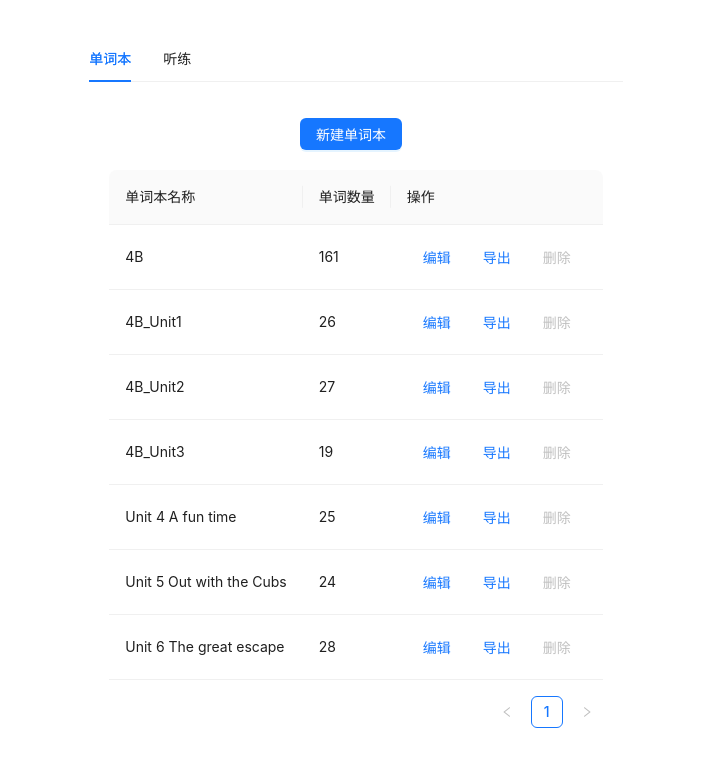
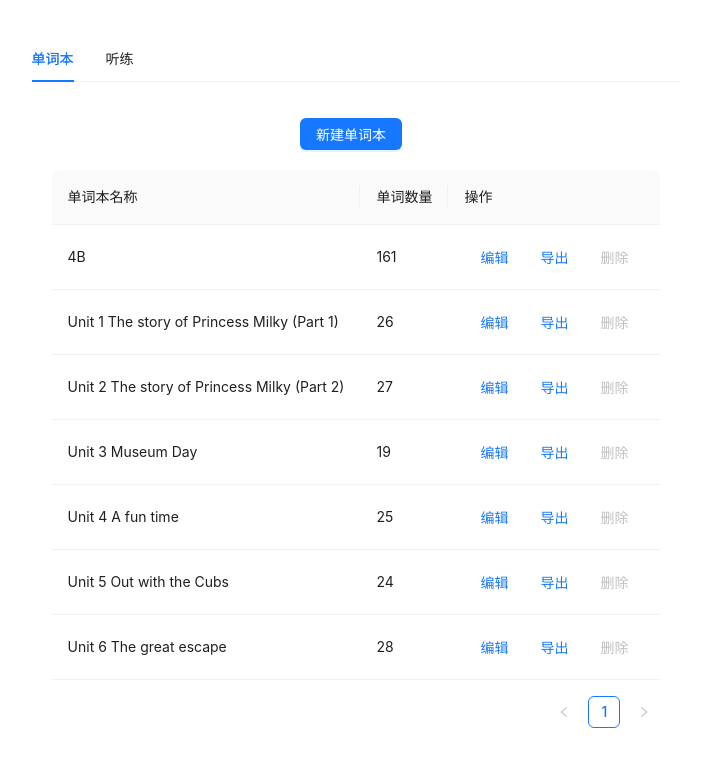
Before and after one commit to lylasi/BeiDanCi, a React (Vite) app: page / in a window 1280 px wide. Shown: the top 766 px of the page, without its empty margins (284-995 px from the left). Built offline with nearby package versions, Linux system fonts and the light colour scheme.

Commit message:
更新单词书

```diff
--- a/src/wordBookList/books/4B_Unit1.js
+++ b/src/wordBookList/books/4B_Unit1.js
@@ -1,6 +1,6 @@
 export default {
     "id": "4B_Unit1",
-    "name": "4B_Unit1",
+    "name": "Unit 1 The story of Princess Milky (Part 1)",
     "isDefault": true,
     "words": [
         {
--- a/src/wordBookList/books/4B_Unit2.js
+++ b/src/wordBookList/books/4B_Unit2.js
@@ -1,6 +1,6 @@
 export default {
     "id": "4B_Unit2",
-    "name": "4B_Unit2",
+    "name": "Unit 2 The story of Princess Milky (Part 2)",
     "isDefault": true,
     "words": [
         {
--- a/src/wordBookList/books/4B_Unit3.js
+++ b/src/wordBookList/books/4B_Unit3.js
@@ -1,6 +1,6 @@
 export default {
     "id": "4B_Unit3",
-    "name": "4B_Unit3",
+    "name": "Unit 3 Museum Day",
     "isDefault": true,
     "words": [
         {
```
Also changed, not shown: src/wordBookList/4B_Unit1.txt, src/wordBookList/4B_Unit2.txt, src/wordBookList/4B_Unit3.txt.
